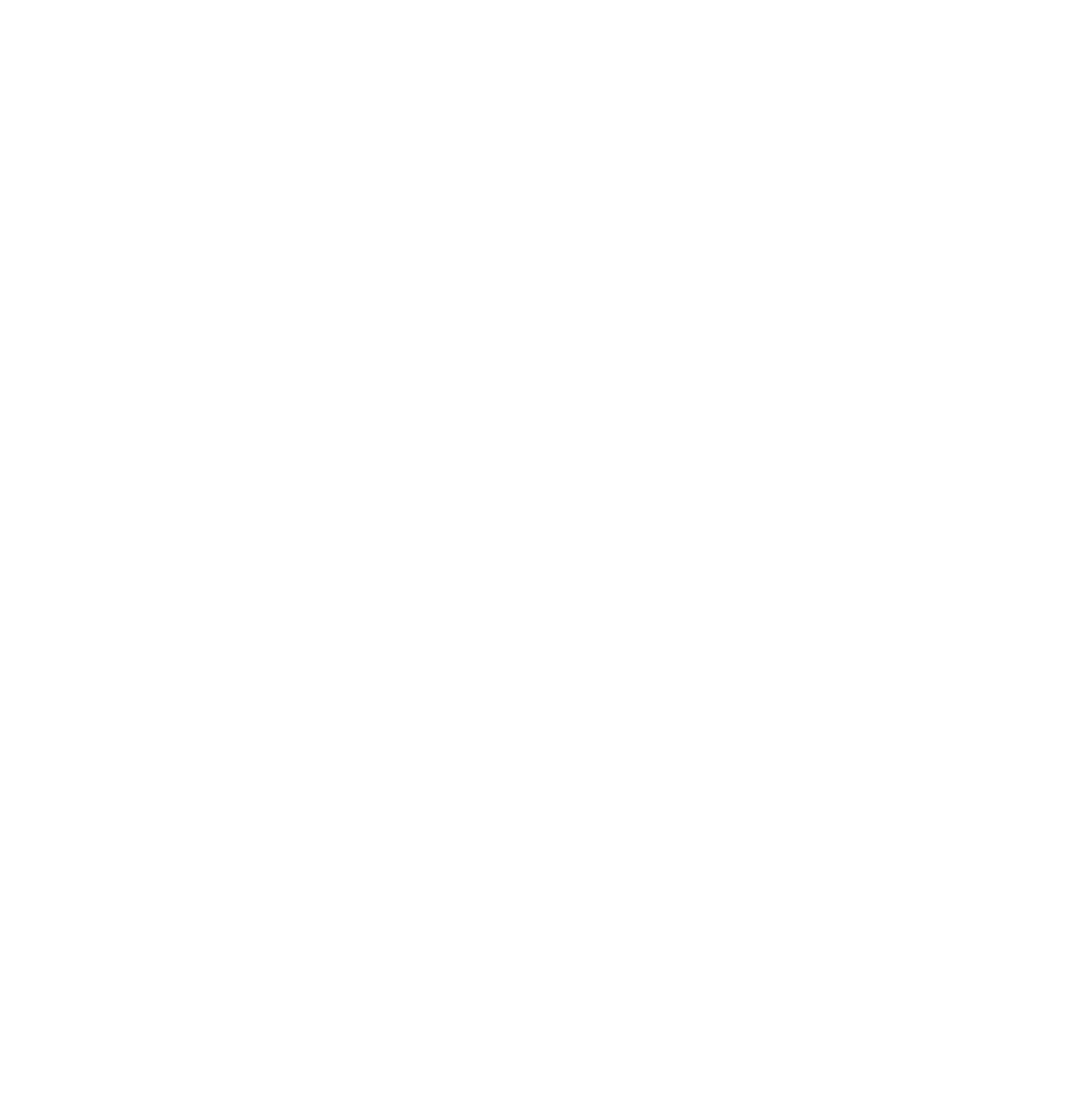
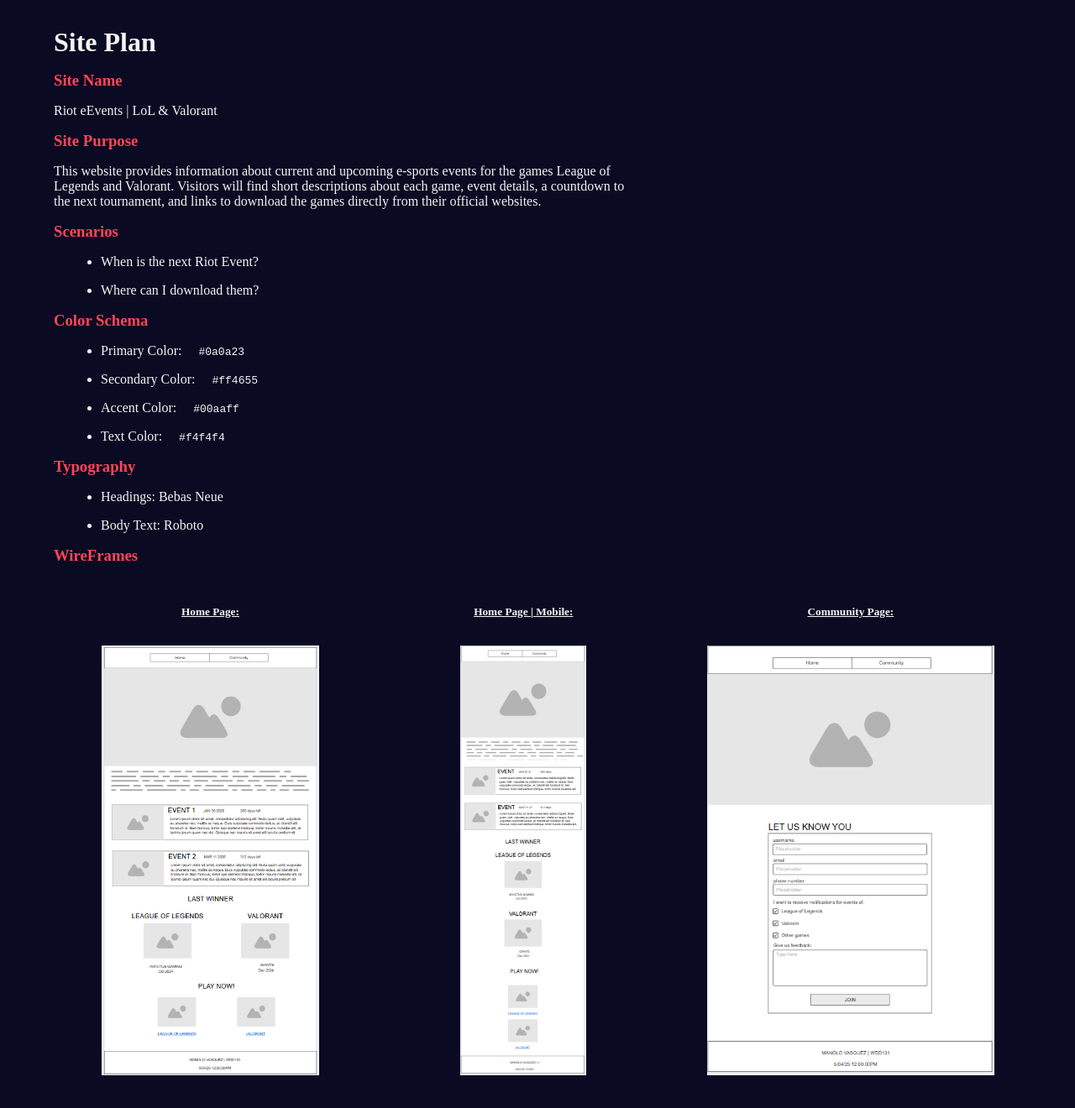
Before and after one commit to ManoloVM21/wdd131, a plain HTML site: page project/siteplan.html in a window 1280 px wide. Shown: the whole page at 84% size. Before the commit the page ends 800 px from the top, so only its background shows below. Drawn offline with Linux system fonts and the light colour scheme.

Commit message:
siteplan website

```diff
--- a/project/siteplan.html
+++ b/project/siteplan.html
@@ -7,8 +7,51 @@
     <link rel="shortcut icon" href="https://riotgames.com/assets/img/meta/6e86ac3d497a87330d381e3ee6e193c3/favicon.ico">
     <meta name="author" content="Manolo Vasquez | WDD131">
     <meta name="description" content="This page shows the many eEvents programmed in the next months.">
+    <link rel="stylesheet" href="styles/plan.css">
 </head>
 <body>
-
+    <header>
+        <h1>Site Plan</h1>
+    </header>
+    <main>
+        <h3>Site Name</h3>
+        <p>Riot eEvents | LoL & Valorant</p>
+        <h3>Site Purpose</h3>
+        <p>This website provides information about current and upcoming e-sports events for the games League of Legends and Valorant. Visitors will find short descriptions
+            about each game, event details, a countdown to the next tournament, and links to download the games
+            directly from their official websites.</p>
+        <h3>Scenarios</h3>
+        <ul>
+            <li>When is the next Riot Event?</li>
+            <li>Where can I download them?</li>
+        </ul>
+        <h3>Color Schema</h3>
+        <ul>
+            <li>Primary Color: <code>#0a0a23</code></li>
+            <li>Secondary Color: <code>#ff4655</code></li>
+            <li>Accent Color: <code>#00aaff</code></li>
+            <li>Text Color: <code>#f4f4f4</code></li>
+        </ul>
+        <h3>Typography</h3>
+        <ul>
+            <li>Headings: Bebas Neue</li>
+            <li>Body Text: Roboto</li>
+        </ul>
+        <h3>WireFrames</h3>
+        <div class="wireframe">
+        <div class="element">
+        <h5>Home Page:</h5>
+        <img src="/images/homepage.png" alt="homepage">
+        </div>
+        <div class="element">
+        <h5>Home Page | Mobile:</h5>
+        <img src="/images/homepage_mobile.png" alt="homepage mobile">
+        </div>
+        <div class="element">
+        <h5>Community Page:</h5>
+        <img src="/images/communitypage.png" alt="communitypage">
+        </div>
+        </div>
+    </main>
 </body>
 </html>
--- /dev/null
+++ b/project/styles/plan.css
@@ -0,0 +1,29 @@
+:root{
+    --backgroung-color:#0a0a23;
+    --sec-color:#ff4655;
+    --accent-color:#00aaff;
+    --text-color:#f4f4f4;
+}
+*{
+    background-color: var(--backgroung-color);
+    color: var(--text-color);
+    margin: 1rem;
+}
+p{
+    max-width: 700px;
+}
+h3{
+    color: var(--sec-color);
+}
+.wireframe{
+    display: grid;
+    grid-template-columns: 1fr 1fr 1fr;
+    justify-items: center;
+}
+.wireframe h5{
+    text-decoration: underline;
+    text-align: center;
+}
+img{
+    height: 32em;
+}
```
Also changed, not shown: images/communitypage.png (added), images/homepage.png (added), images/homepage_mobile.png (added).
